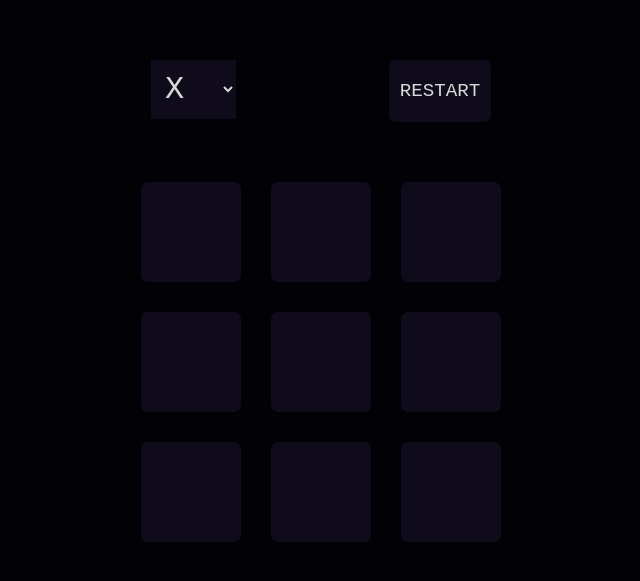
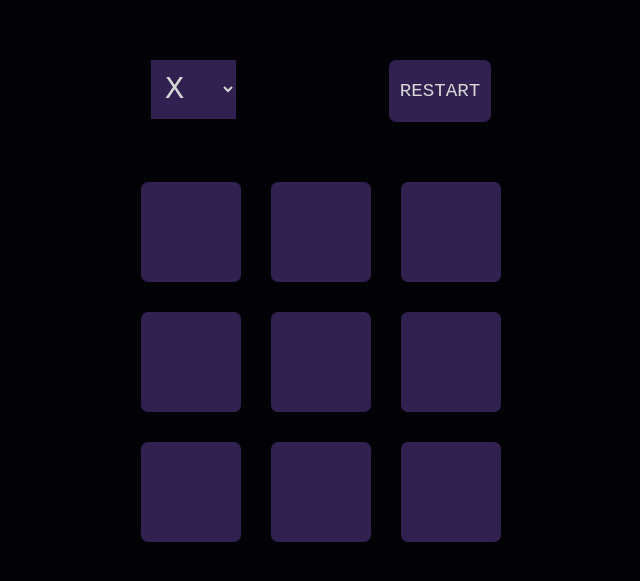
Before and after one commit to ThembaMtshelwane/tictactoe, a plain HTML site: page index.html in a window 1280 px wide. Shown: the part 109-690 px from the top of the page, without its empty margins (319-959 px from the left). Drawn offline with Linux system fonts and the light colour scheme.

Commit message:
UI block update

```diff
--- a/styles.css
+++ b/styles.css
@@ -41,7 +41,7 @@ select {
   height: 100%;
   padding: 10px;
   border: none;
-  background-color: rgba(21, 15, 34, 0.753);
+background-color: rgba(64, 45, 106, 0.753);
   font-size: 2rem;
   cursor: pointer;
 }
@@ -53,7 +53,7 @@ option {
 #restart {
   width: 30%;
   padding: 20px;
-  background-color: rgba(21, 15, 34, 0.753);
+background-color: rgba(64, 45, 106, 0.753);
   border-radius: 7px;
   font-size: 1.2rem;
   display: flex;
@@ -91,7 +91,7 @@ option {
   width: 100px;
   margin: 10px;
   font-size: 5rem;
-  background-color: rgba(21, 15, 34, 0.753);
+  background-color: rgba(64, 45, 106, 0.753);
   border-radius: 7px;
   border: none;
 }
@@ -99,5 +99,5 @@ option {
 button:hover {
   cursor: pointer;
   transform: scale(1.2);
-  background-color: rgba(28, 17, 52, 0.365);
+  background-color: rgba(43, 26, 80, 0.365);
 }
```
